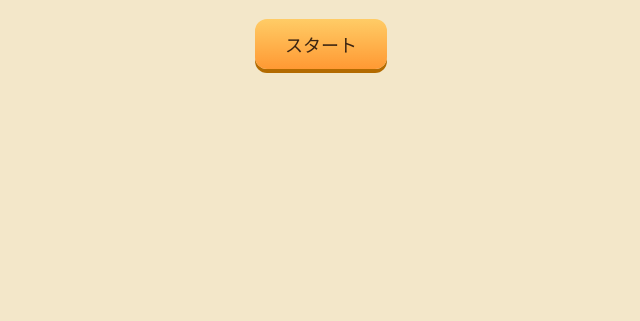
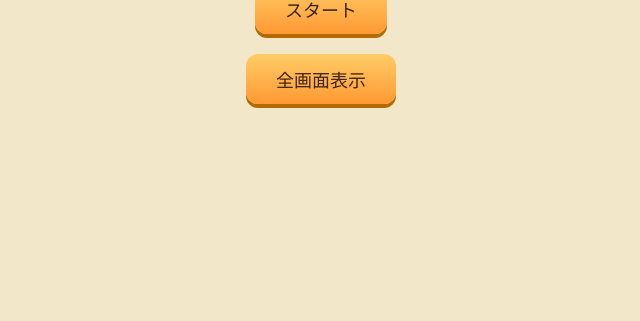
Before and after one commit to kamu21/Whack-a-Mole, a plain HTML site: page index.html in a window 1280 px wide. Shown: the part 479-800 px from the top of the page, without its empty margins (319-959 px from the left). Drawn offline with Linux system fonts and the light colour scheme.

Commit message:
Update index.html

```diff
--- a/index.html
+++ b/index.html
@@ -13,6 +13,7 @@
   <p id="greetingText"></p>
   <p id="todayText"></p>
   <button onclick="startGame()">スタート</button>
+  <button onclick="startFullscreen()">全画面表示</button>
 </div>
 
 <!-- ゲーム画面 -->
```
